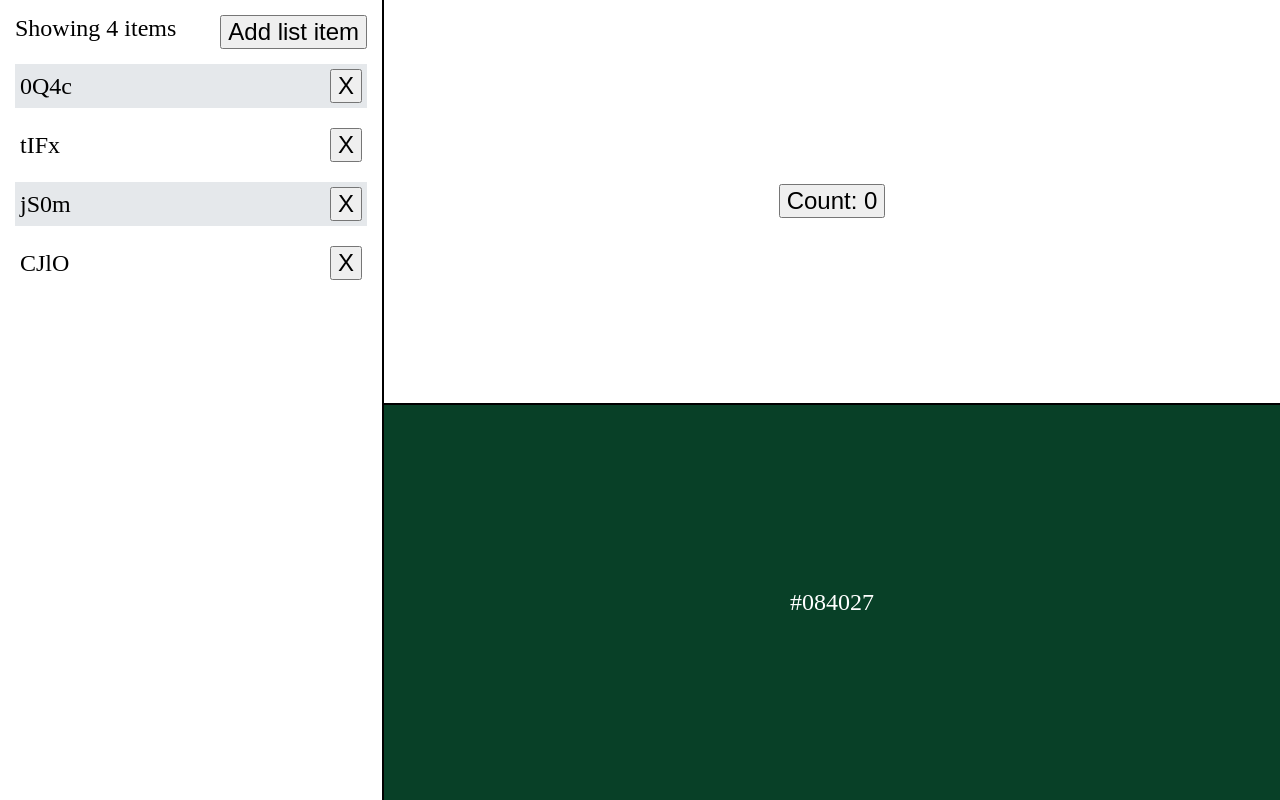
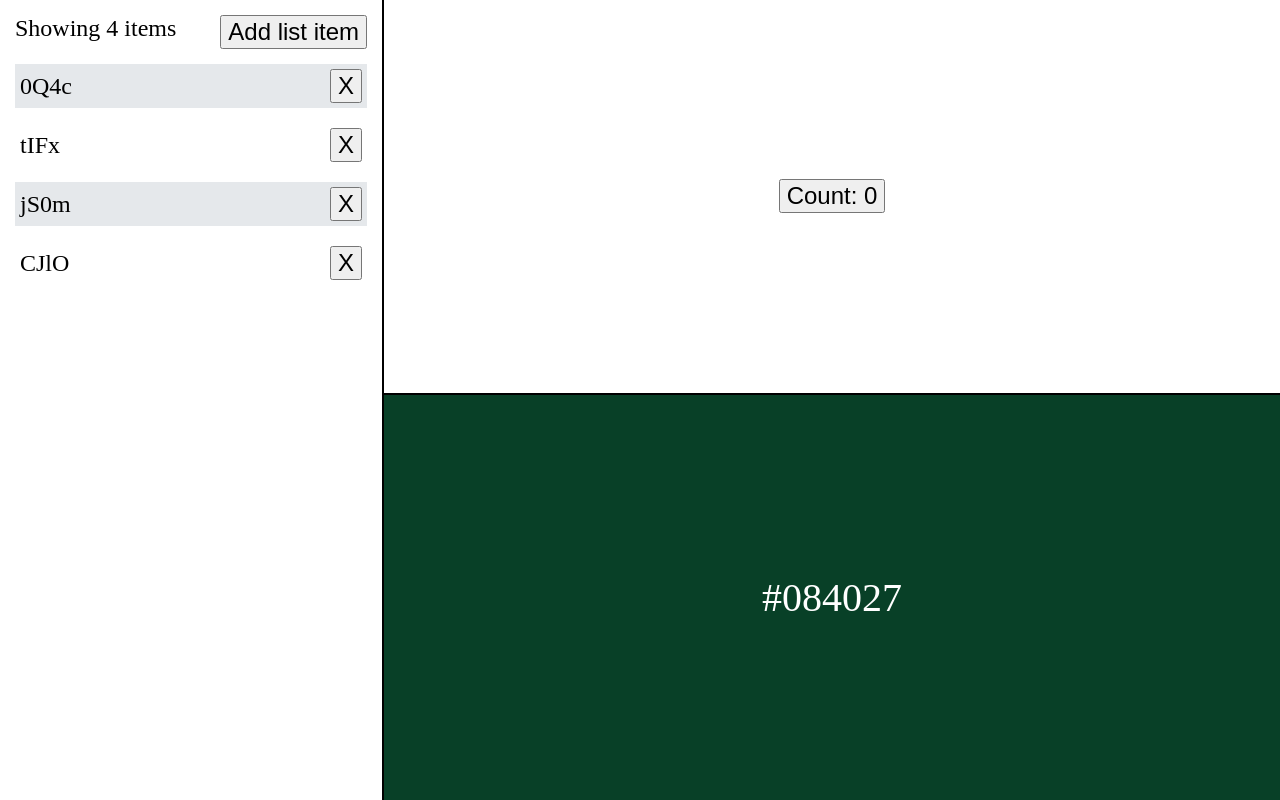
Before and after one commit to MNewbigging/mobx-examples, a React app: page / in a window 1280 px wide. Built offline with nearby package versions, Linux system fonts and the light colour scheme.

Commit message:
renamed controls to fizz buzz

```diff
--- a/src/App.tsx
+++ b/src/App.tsx
@@ -5,7 +5,7 @@ import { observer } from 'mobx-react-lite';
 
 import { AppState } from './AppState';
 import { List } from './components/list/List';
-import { Controls } from './components/controls/Controls';
+import { FizzCounter } from './components/controls/FizzCounter';
 import { ColourClock } from './components/colour-clock/ColourClock';
 
 interface AppProps {
@@ -23,7 +23,7 @@ export const App: React.FC<AppProps> = observer(({ appState }) => {
         </div>
         <div className='flex-fill list'>
           <div className='flex-fill border-bottom'>
-            <Controls appState={appState} />
+            <FizzCounter fizzBuzzCounter={appState.fizzBuzzCounter} />
           </div>
           <div className='flex-fill'>
             <ColourClock colourClockState={appState.colourClockState} />
--- a/src/AppState.ts
+++ b/src/AppState.ts
@@ -1,20 +1,10 @@
 import { action, makeObservable, observable } from 'mobx';
 import { ColourClockState } from './state/ColourClockState';
+import { FizzBuzzCounter } from './state/FizzBuzzCounter';
 import { ListState } from './state/ListState';
 
 export class AppState {
-  public count = 0;
+  public fizzBuzzCounter = new FizzBuzzCounter();
   public listState = new ListState();
   public colourClockState = new ColourClockState();
-
-  constructor() {
-    makeObservable(this, {
-      count: observable,
-      incrementCount: action,
-    });
-  }
-
-  public incrementCount = () => {
-    this.count++;
-  };
 }
--- a/src/components/colour-clock/colour-clock.scss
+++ b/src/components/colour-clock/colour-clock.scss
@@ -1,3 +1,4 @@
 .colour-clock {
   color: white;
+  font-size: 40px;
 }
--- a/src/components/controls/Controls.tsx
+++ /dev/null
@@ -1,23 +0,0 @@
-import './controls.scss';
-
-import React from 'react';
-import { AppState } from '../../AppState';
-import { Observer, observer } from 'mobx-react-lite';
-
-interface ControlsProps {
-  appState: AppState;
-}
-
-export const Controls: React.FC<ControlsProps> = observer(({ appState }) => {
-  console.log('Controls render');
-
-  return (
-    <div className='full-size center-content gap15'>
-      {/* <Observer>
-        {() => <button onClick={appState.incrementCount}>Count: {appState.count}</button>}
-      </Observer> */}
-
-      <button onClick={appState.incrementCount}>Count: {appState.count}</button>
-    </div>
-  );
-});
--- /dev/null
+++ b/src/components/controls/FizzCounter.tsx
@@ -0,0 +1,24 @@
+import './fizz-counter.scss';
+
+import React from 'react';
+import { AppState } from '../../AppState';
+import { Observer, observer } from 'mobx-react-lite';
+import { FizzBuzzCounter } from '../../state/FizzBuzzCounter';
+
+interface FizzCounterProps {
+  fizzBuzzCounter: FizzBuzzCounter;
+}
+
+export const FizzCounter: React.FC<FizzCounterProps> = observer(({ fizzBuzzCounter }) => {
+  console.log('Controls render');
+
+  return (
+    <div className='full-size center-content gap15 list'>
+      {/* <Observer>
+        {() => <button onClick={appState.incrementCount}>Count: {appState.count}</button>}
+      </Observer> */}
+
+      <button onClick={fizzBuzzCounter.incrementCount}>Count: {fizzBuzzCounter.count}</button>
+    </div>
+  );
+});
--- /dev/null
+++ b/src/state/FizzBuzzCounter.ts
@@ -0,0 +1,13 @@
+import { action, makeAutoObservable, observable } from 'mobx';
+
+export class FizzBuzzCounter {
+  @observable public count = 0;
+
+  constructor() {
+    makeAutoObservable(this);
+  }
+
+  @action incrementCount = () => {
+    this.count++;
+  };
+}
```
Also changed, not shown: src/components/controls/controls.scss (deleted), src/components/controls/fizz-counter.scss (added).
